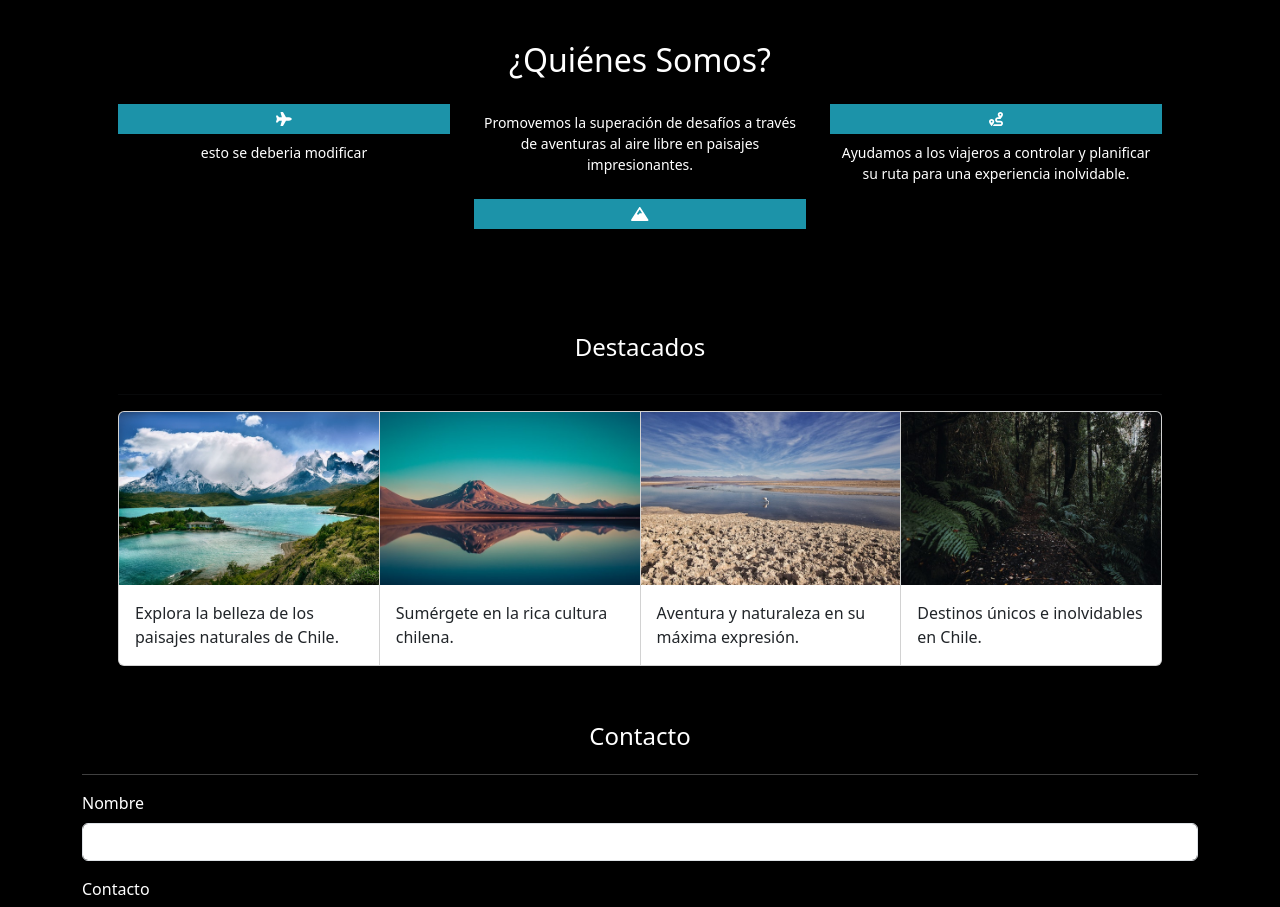
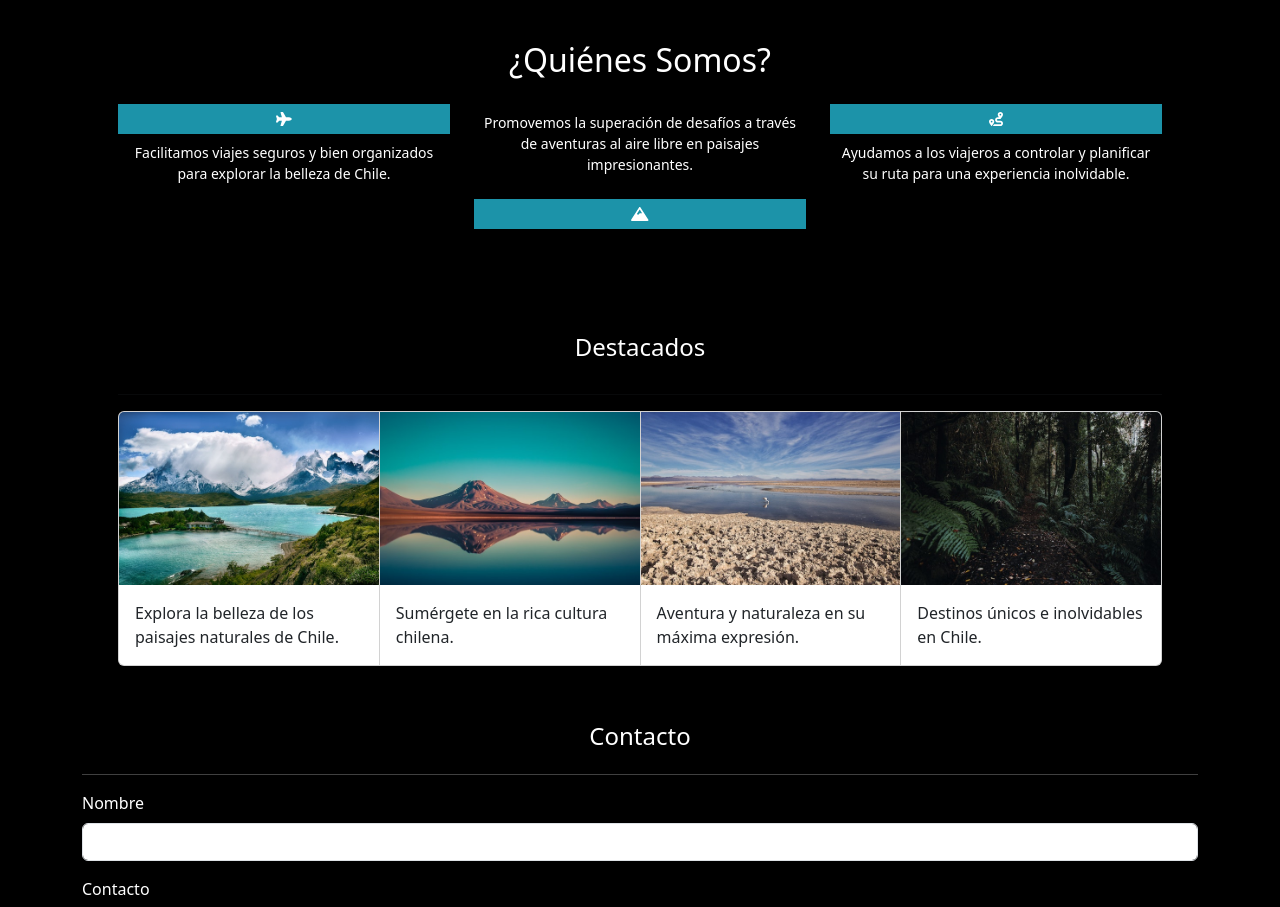
Before and after one commit to HanDanCL/viajes-chile, a plain HTML site: page index.html in a window 1280 px wide. Shown: the part 860-1767 px from the top of the page. Drawn offline with nearby package versions, Linux system fonts and the light colour scheme; files whose address does not match are found by name.

Commit message:
fixed paragraphs

```diff
--- a/index.html
+++ b/index.html
@@ -111,14 +111,10 @@
                         >
                             <i class="fas fa-plane"></i>
                         </div>
-                        <p class="quien-parrafo">
-                           esto se deberia modificar
-                        </p>
+                        <p class="quien-parrafo">Facilitamos viajes seguros y bien organizados para explorar la belleza de Chile.</p>
                     </div>
                     <div class="col-4">
-                        <p class="quien-parrafo">
-                            Promovemos la superación de desafíos a través de aventuras al aire libre en paisajes impresionantes.
-                        </p>
+                        <p class="quien-parrafo">Promovemos la superación de desafíos a través de aventuras al aire libre en paisajes impresionantes.</p>
                         <div
                             class="quien-icon"
                             data-toggle="tooltip"
@@ -137,9 +133,7 @@
                         >
                             <i class="fas fa-route"></i>
                         </div>
-                        <p class="quien-parrafo">
-                            Ayudamos a los viajeros a controlar y planificar su ruta para una experiencia inolvidable.
-                        </p>
+                        <p class="quien-parrafo">Ayudamos a los viajeros a controlar y planificar su ruta para una experiencia inolvidable.</p>
                     </div>
                 </div>
             </section>
```
